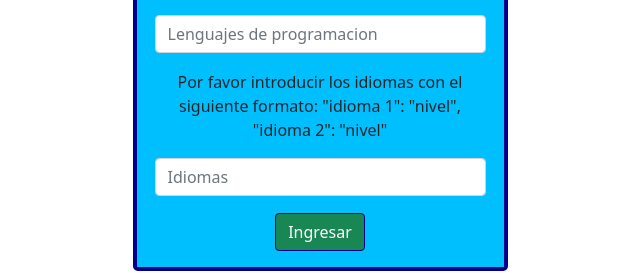
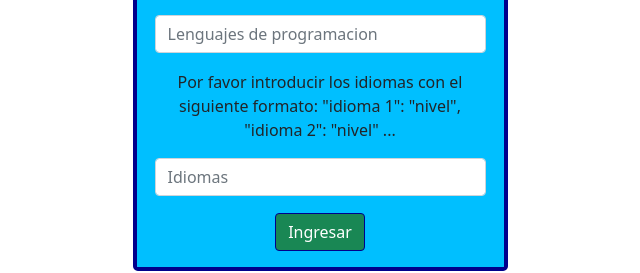
Before and after one commit to RoJoSaVs/Proyecto-1-BDA, an Angular app in the folder frontend1-BDA/: page /register in a window 1280 px wide. Shown: the part 519-792 px from the top of the page, without its empty margins (320-960 px from the left). Built offline with nearby package versions, Linux system fonts and the light colour scheme.

Commit message:
change label

```diff
--- a/frontend1-BDA/src/app/register/register.component.html
+++ b/frontend1-BDA/src/app/register/register.component.html
@@ -90,7 +90,7 @@
               placeholder="Lenguajes de programacion"
             />
           </div>
-          <label style="padding-bottom: 5%" for="u_d">Por favor introducir los idiomas con el siguiente formato: "idioma 1": "nivel", "idioma 2": "nivel" </label>
+          <label style="padding-bottom: 5%" for="u_d">Por favor introducir los idiomas con el siguiente formato: "idioma 1": "nivel", "idioma 2": "nivel" ...</label>
           <div class="form-group" style="padding-bottom: 5%">
             <input
               type="text"
```
